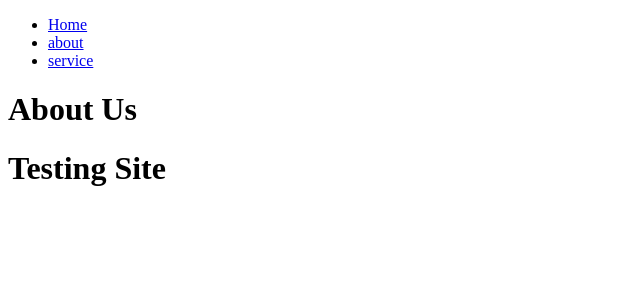
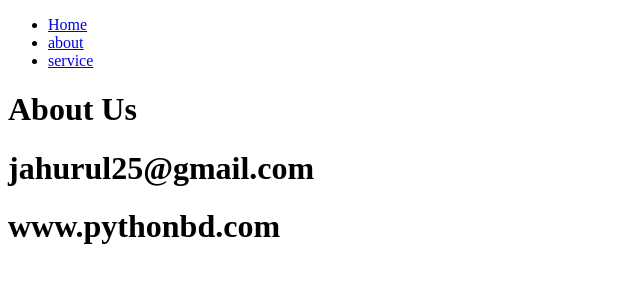
Before and after one commit to jahurul25/school-website, a Django app: page /about in a window 1280 px wide. Shown: the top 300 px of the page, without its empty margins (0-640 px from the left). Run offline with Django 3.2, Linux system fonts and the light colour scheme.

Commit message:
Change about page add email

```diff
--- a/pythonbd/templates/pythonbd/about.html
+++ b/pythonbd/templates/pythonbd/about.html
@@ -6,7 +6,8 @@
 
     <h1> About Us </h1>
 
-    <h1>Testing Site</h1>
+    <h1> jahurul25@gmail.com </h1>
+    <h1> www.pythonbd.com </h1>
 
 
 {% endblock %}
```
